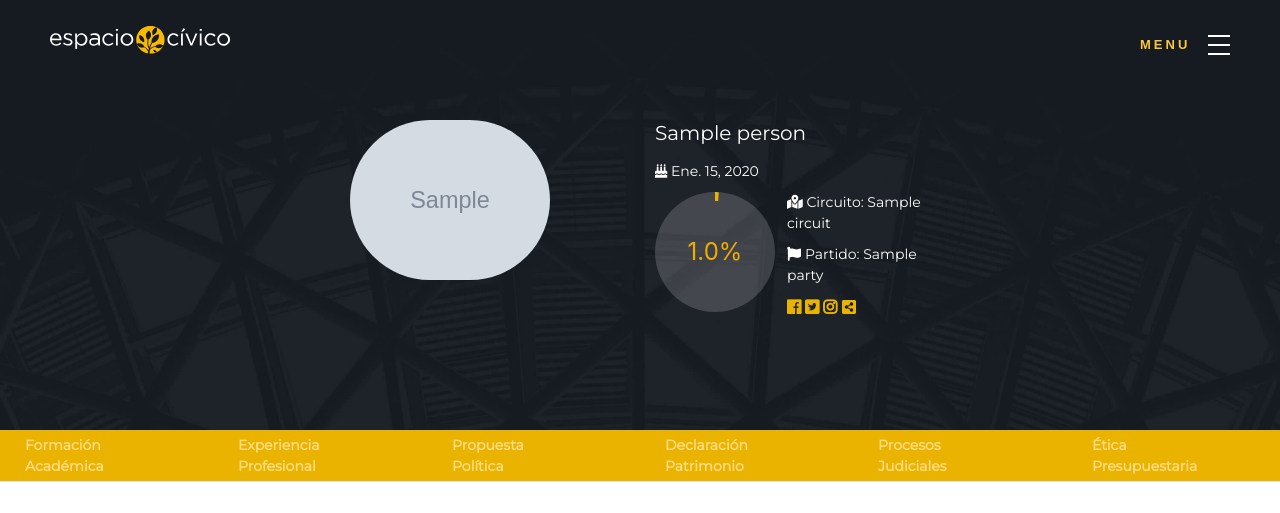
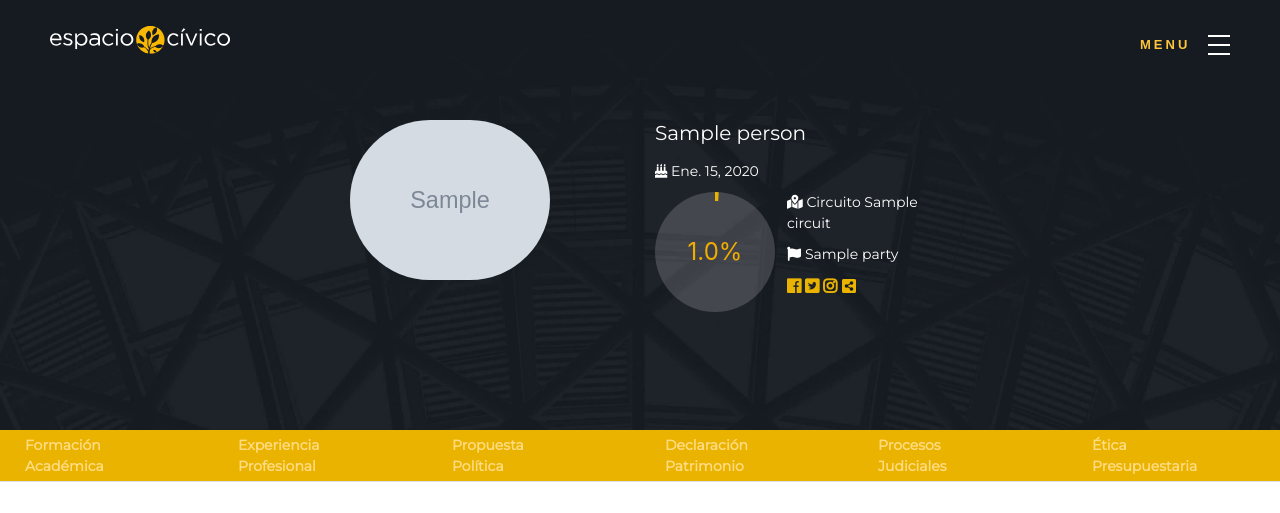
Before and after one commit to ciudadanointeligente/indice-transparencia-panama, a Django app: a page that uses indice_transparencia/templates/candidate_info.html in a window 1280 px wide. Shown: the top 513 px of the page. Run offline with Django 3.2, Linux system fonts and the light colour scheme; tables that the repository leaves empty hold one stand-in row (values such as "Sample post"); grey boxes marked "Sample" are stand-in pictures; parts of the project's set-up code (start-up, migrations or seed data) failed here and were passed over; some libraries are stand-ins or nearby versions; some web fonts are replaced.

Commit message:
Update candidate_info.html

```diff
--- a/indice_transparencia/templates/candidate_info.html
+++ b/indice_transparencia/templates/candidate_info.html
@@ -7,6 +7,7 @@
      <div class="col-md-3"></div>
      <div class="col-6">
         <div class='row'>
+
 
            <div class='col'>
               <img src="{% if person.image %}{{ person.image.url }}{% else %}{% static "images/person_icon.svg" %}{% endif %}" class="img-fluid-perfil">
@@ -28,24 +29,23 @@
 
            <div id="circuito-perfil">
               {% if person.circuit %}
-              <p><i class="fas fa-map-marked-alt"></i> Circuito: {{ person.circuit }}</p>
+              <p><i class="fas fa-map-marked-alt"></i> Circuito {{ person.circuit }}</p>
               {% endif %}
            </div>
            <div id="party-perfil">
               {% if person.party %}
-              <p><i class="fas fa-flag"></i> Partido: {{person.party}}</p>
+              <p><i class="fas fa-flag"></i> {{person.party}}</p>
               {% endif %}
            </div>
-
-
 
            <div id="redes">
            <a target="_blank" href="{{person.facebook}}"> <i class="fab fa-facebook"></i> </a>
            <a href="{{person.twitter}}">  <i class="fab fa-twitter-square"></i> </a>
            <a href="{{person.instagram}}"> <i class="fab fa-instagram"></i> </a>
            <a href="{{person.web}}"><i class="fas fa-share-alt-square"></i> </a>
+           </div>
 
-          </div>
+
         </div>
      </div>
   </div>
```
